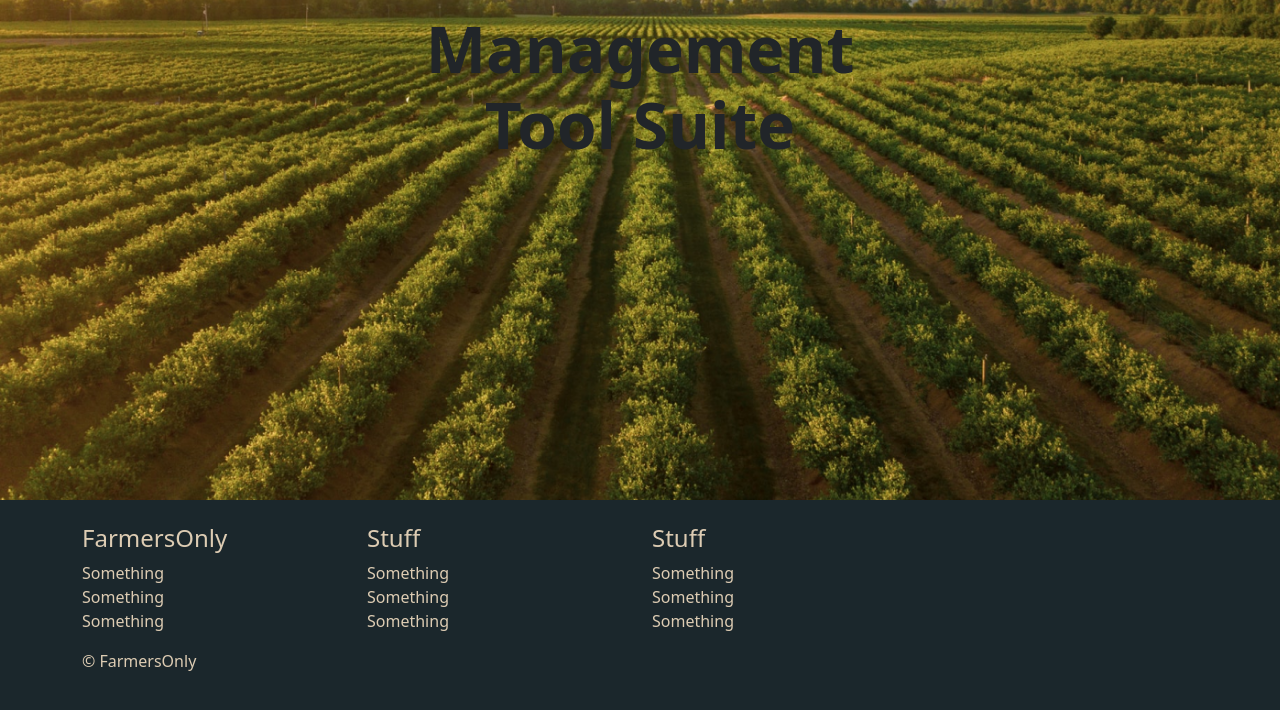
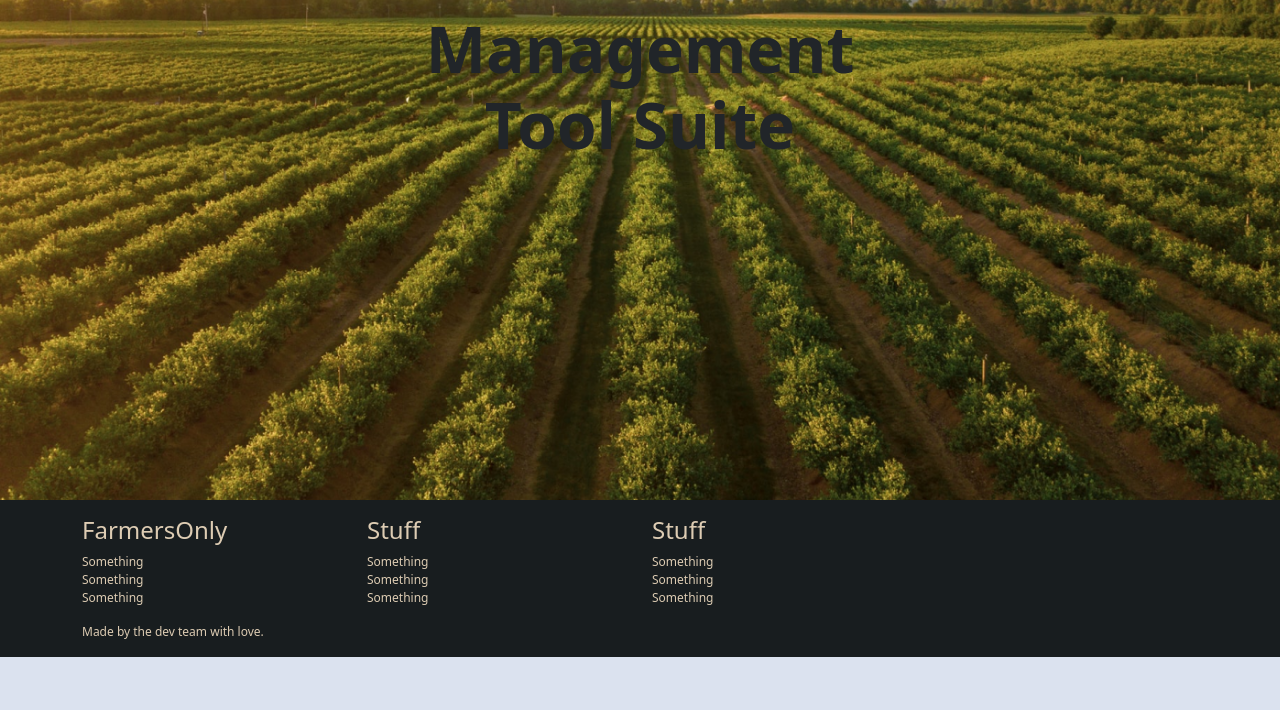
Before and after one commit to CS-UCR/senior-design-project-farmersonly, a Next.js app: page / in a window 1280 px wide. Shown: the part 539-1249 px from the top of the page. After the commit the page ends 1196 px from the top, so only its background shows below. Built offline with nearby package versions, Linux system fonts and the light colour scheme.

Commit message:
updated footer

```diff
--- a/components/footer.js
+++ b/components/footer.js
@@ -6,6 +6,7 @@ const Footer = () => {
         <div className="main-footer">
             <div className = {styles.container}>
             <div className = "container">
+            <div className = {styles.content}>
                 <div className = "row">
                     {/* Column1 */}
                     <div className = "col-md-3 col-sm-6">
@@ -36,10 +37,11 @@ const Footer = () => {
                     </div>
                     <div className = "row">
                         <p className = "col-sm">
-                            &copy;{new Date().getFullYear} FarmersOnly
+                            Made by the dev team with love.
                         </p>
                     </div>
                 </div>
+            </div>
             </div>
         </div>
         </div>
--- a/styles/footer.module.css
+++ b/styles/footer.module.css
@@ -1,12 +1,14 @@
 .container{
     color: rgb(221, 204, 179);
-    background-color: rgb(27, 39, 44);
-    padding-top: 3vh;
+    background-color: rgb(24, 29, 31);
+    padding-top: 2vh;
+    font-size: 12px;
     display: flex;
-    min-height: 100vh;
+    min-height: 10vh;
     flex-direction: column;
   }
 
   .content{
     flex: 1;
+    justify-content: center;
   }
```
